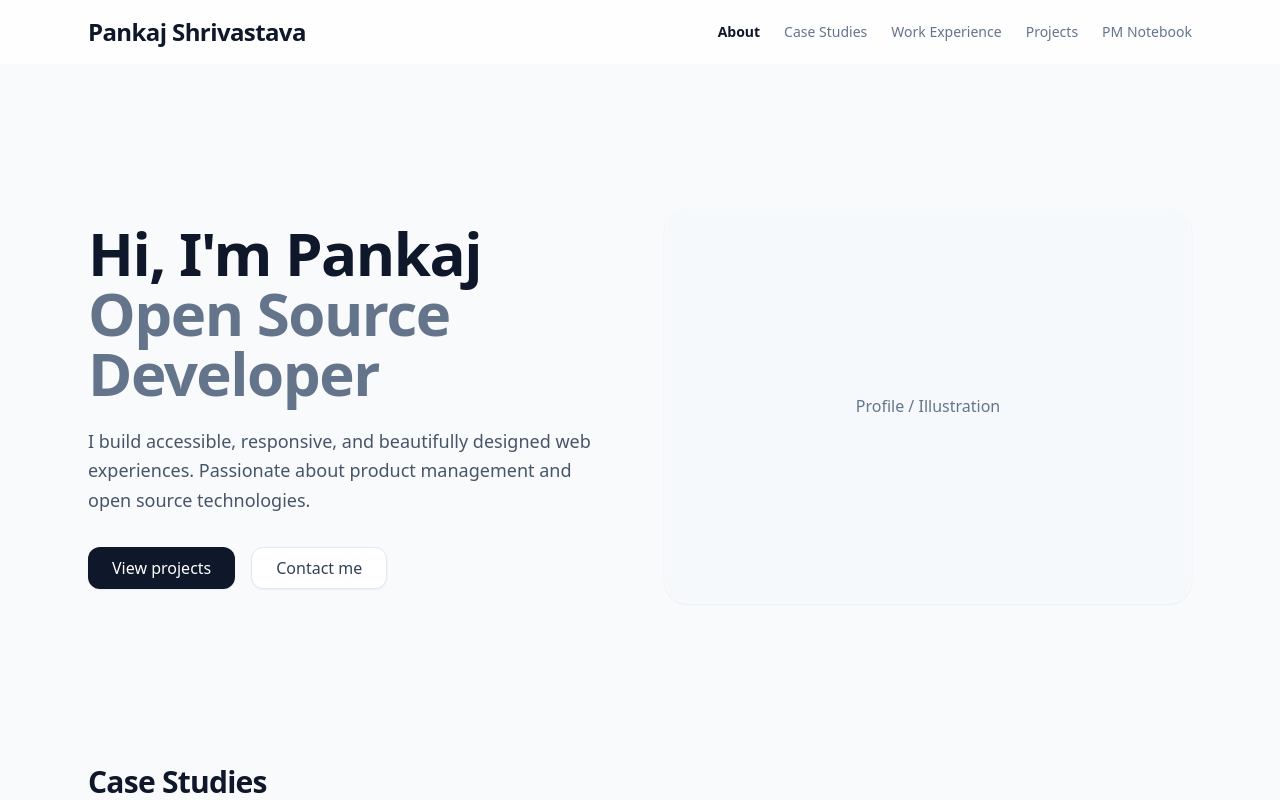
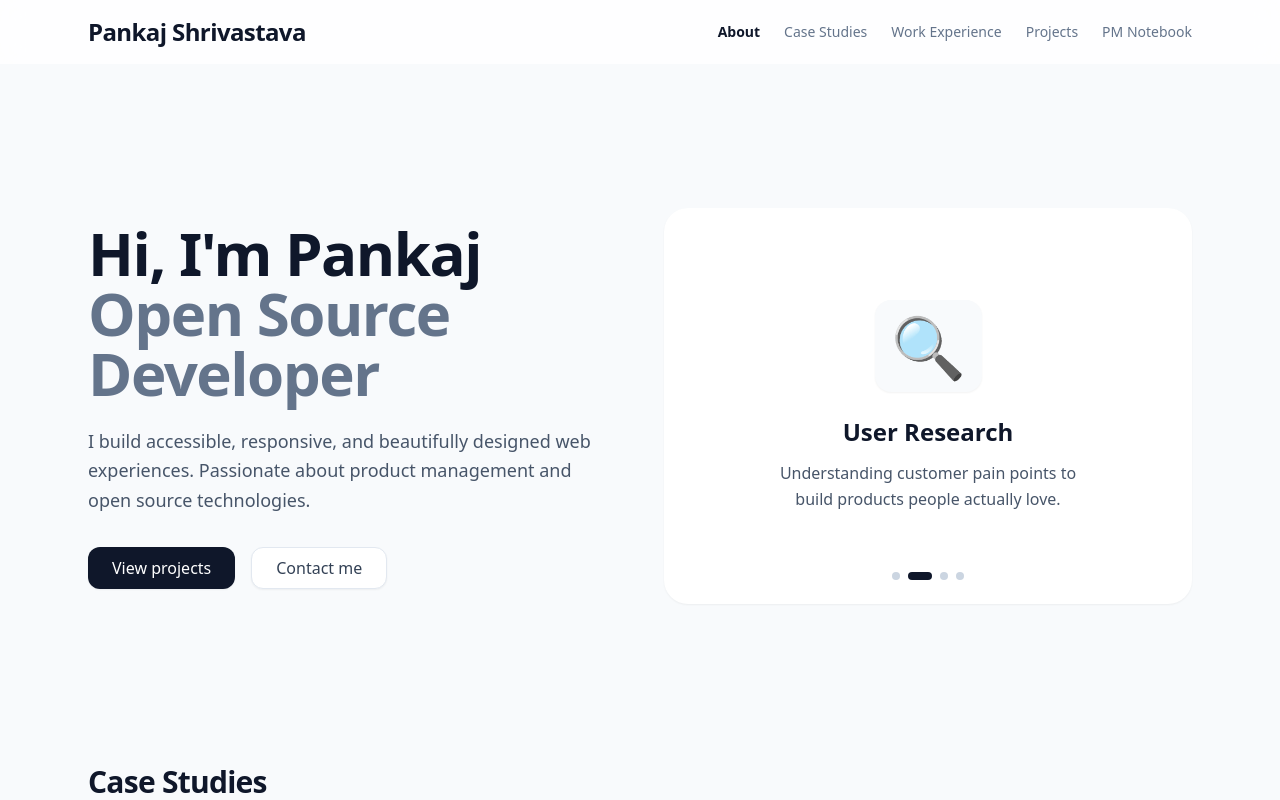
Before and after one commit to Pankaj-Shrivastava/my-portfolio-project, a React (Vite) app: page / in a window 1280 px wide. Shown: the top 800 px of the page. Built offline with nearby package versions, Linux system fonts and the light colour scheme; the HTML template or start-up script is replaced by a standard one.

Commit message:
added carousel

```diff
--- a/src/components/Hero.jsx
+++ b/src/components/Hero.jsx
@@ -1,6 +1,22 @@
-import React from 'react'
+import React, { useState, useEffect } from 'react'
 
 export default function Hero() {
+  const [currentSlide, setCurrentSlide] = useState(0);
+
+  const slides = [
+    { id: 1, title: 'Product Strategy', desc: 'Aligning vision with execution to drive business growth and user value.', icon: '🎯' },
+    { id: 2, title: 'User Research', desc: 'Understanding customer pain points to build products people actually love.', icon: '🔍' },
+    { id: 3, title: 'Agile Delivery', desc: 'Iterating rapidly, removing blockers, and delivering value continuously.', icon: '⚡' },
+    { id: 4, title: 'Data Analytics', desc: 'Making informed, objective decisions driven by core metrics and KPIs.', icon: '📊' }
+  ];
+
+  useEffect(() => {
+    const timer = setInterval(() => {
+      setCurrentSlide((prev) => (prev + 1) % slides.length);
+    }, 4000); // Rotates every 4 seconds
+    return () => clearInterval(timer);
+  }, [slides.length]);
+
   return (
     <section className="grid grid-cols-1 lg:grid-cols-2 gap-12 items-center py-10 md:py-20">
       <div>
@@ -12,9 +28,35 @@ export default function Hero() {
         </div>
       </div>
       <div className="order-first lg:order-last">
-        <div className="w-full aspect-square md:aspect-[4/3] bg-slate-100 rounded-3xl flex items-center justify-center border border-slate-200 shadow-sm relative overflow-hidden">
-          <div className="absolute inset-0 bg-white/40 backdrop-blur-[2px]"></div>
-          <span className="text-slate-500 font-medium z-10">Profile / Illustration</span>
+        <div className="w-full aspect-square md:aspect-[4/3] bg-white rounded-3xl flex items-center justify-center border border-slate-200 shadow-sm relative overflow-hidden">
+
+          {/* Slides */}
+          {slides.map((slide, index) => (
+            <div
+              key={slide.id}
+              className={`absolute inset-0 p-8 flex flex-col items-center justify-center text-center transition-all duration-700 ease-in-out ${
+                index === currentSlide ? 'opacity-100 translate-x-0' : 'opacity-0 translate-x-8'
+              }`}
+            >
+              <span className="text-6xl mb-6 bg-slate-50 p-4 rounded-2xl border border-slate-100 shadow-sm">{slide.icon}</span>
+              <h3 className="text-2xl font-bold text-slate-900 mb-3">{slide.title}</h3>
+              <p className="text-slate-600 leading-relaxed max-w-xs">{slide.desc}</p>
+            </div>
+          ))}
+
+          {/* Dots Indicator */}
+          <div className="absolute bottom-6 flex gap-2 z-10">
+            {slides.map((_, idx) => (
+              <button
+                key={idx}
+                onClick={() => setCurrentSlide(idx)}
+                className={`h-2 rounded-full transition-all duration-300 ${
+                  currentSlide === idx ? 'w-6 bg-slate-900' : 'w-2 bg-slate-300 hover:bg-slate-400'
+                }`}
+                aria-label={`Go to slide ${idx + 1}`}
+              />
+            ))}
+          </div>
         </div>
       </div>
     </section>
```
